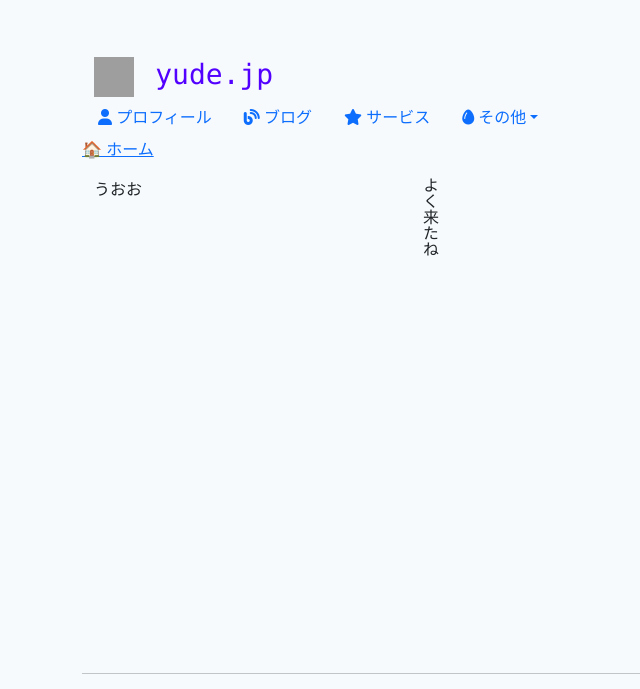
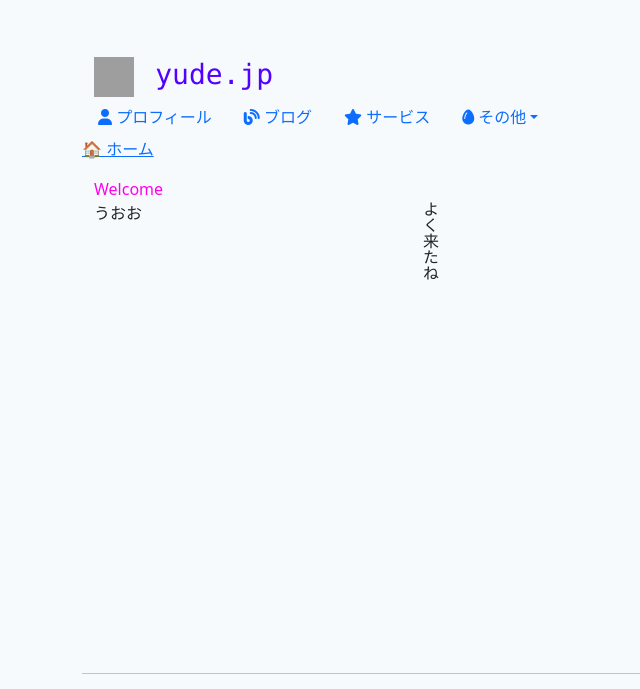
Before and after one commit to yudejp/yude.jp_v3, a Jekyll site: the page built from _pages/index.md, in a window 1280 px wide. Shown: the top 689 px of the page, without its empty margins (0-640 px from the left). Built offline with Jekyll 4.4.1, drawn with Linux system fonts in a browser that asks for light colours; nearby versions of some CDN libraries; grey boxes are pictures that could not be loaded.

Commit message:
Add shit rainbow

```diff
--- /dev/null
+++ b/_includes/index-rainbow.html
@@ -0,0 +1,58 @@
+<style>
+    .rainbow {
+        animation: rainbow 2.5s linear;
+        animation-iteration-count: infinite;
+    }
+
+    @keyframes rainbow {
+
+        100%,
+        0% {
+            color: rgb(255, 0, 0);
+        }
+
+        8% {
+            color: rgb(255, 127, 0);
+        }
+
+        16% {
+            color: rgb(255, 255, 0);
+        }
+
+        25% {
+            color: rgb(127, 255, 0);
+        }
+
+        33% {
+            color: rgb(0, 255, 0);
+        }
+
+        41% {
+            color: rgb(0, 255, 127);
+        }
+
+        50% {
+            color: rgb(0, 255, 255);
+        }
+
+        58% {
+            color: rgb(0, 127, 255);
+        }
+
+        66% {
+            color: rgb(0, 0, 255);
+        }
+
+        75% {
+            color: rgb(127, 0, 255);
+        }
+
+        83% {
+            color: rgb(255, 0, 255);
+        }
+
+        91% {
+            color: rgb(255, 0, 127);
+        }
+    }
+</style>
--- a/_layouts/default.html
+++ b/_layouts/default.html
@@ -22,6 +22,11 @@
     <link rel="shortcut icon"
         type="image/png"
         href="/assets/images/yudejp.png">
+
+    {% if page.url == '/' %}
+    {% include index-rainbow.html %}
+    {% endif %}
+
     <style>
         body {
             background-color: #f7fafc;
--- a/_pages/index.md
+++ b/_pages/index.md
@@ -8,6 +8,10 @@
 ---
 
 <div class="container">
+  <div class="rainbow">
+  Welcome
+  </div>
+
   <div class="row">
     <div class="col-3">
       うおお
```
